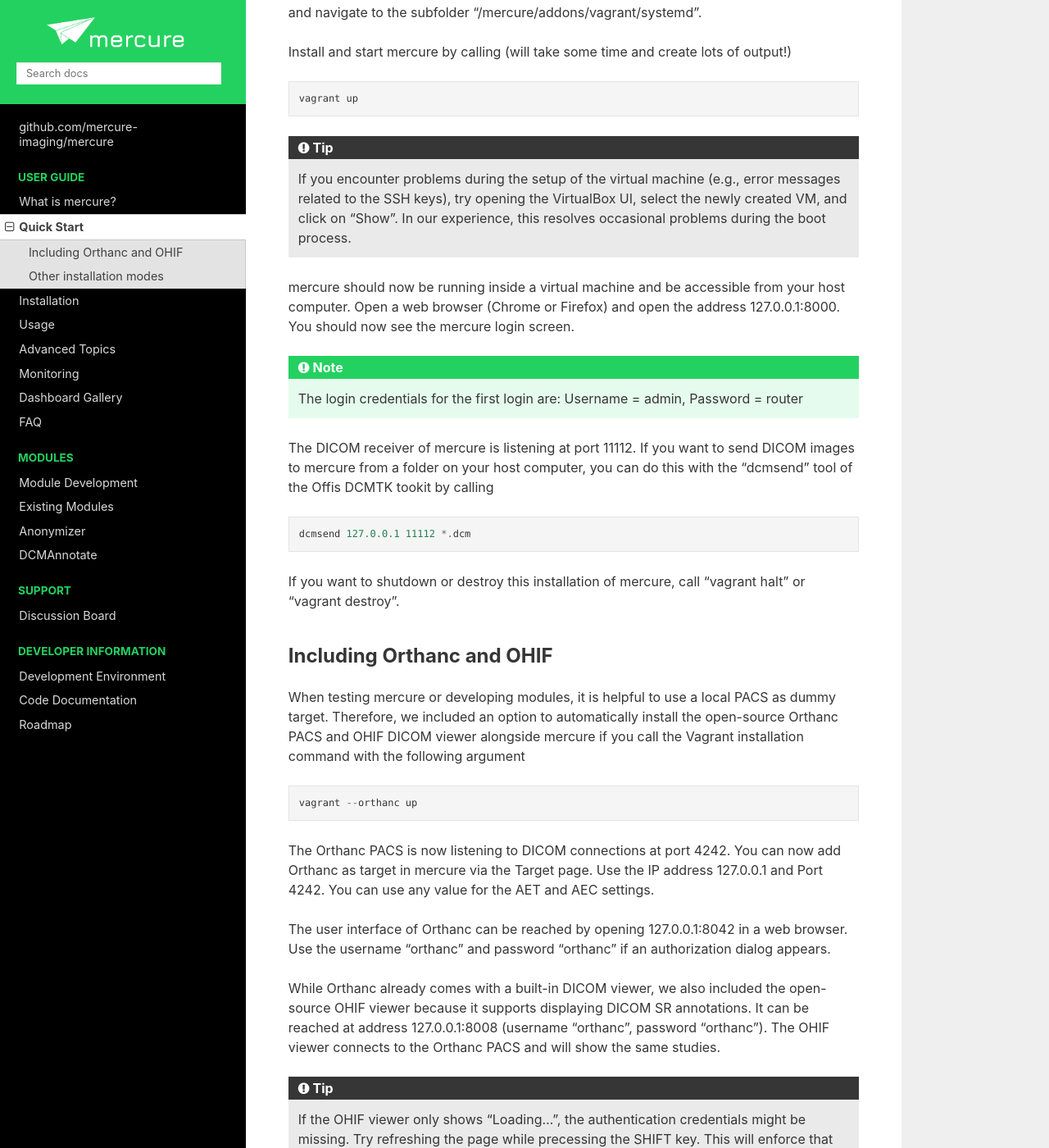
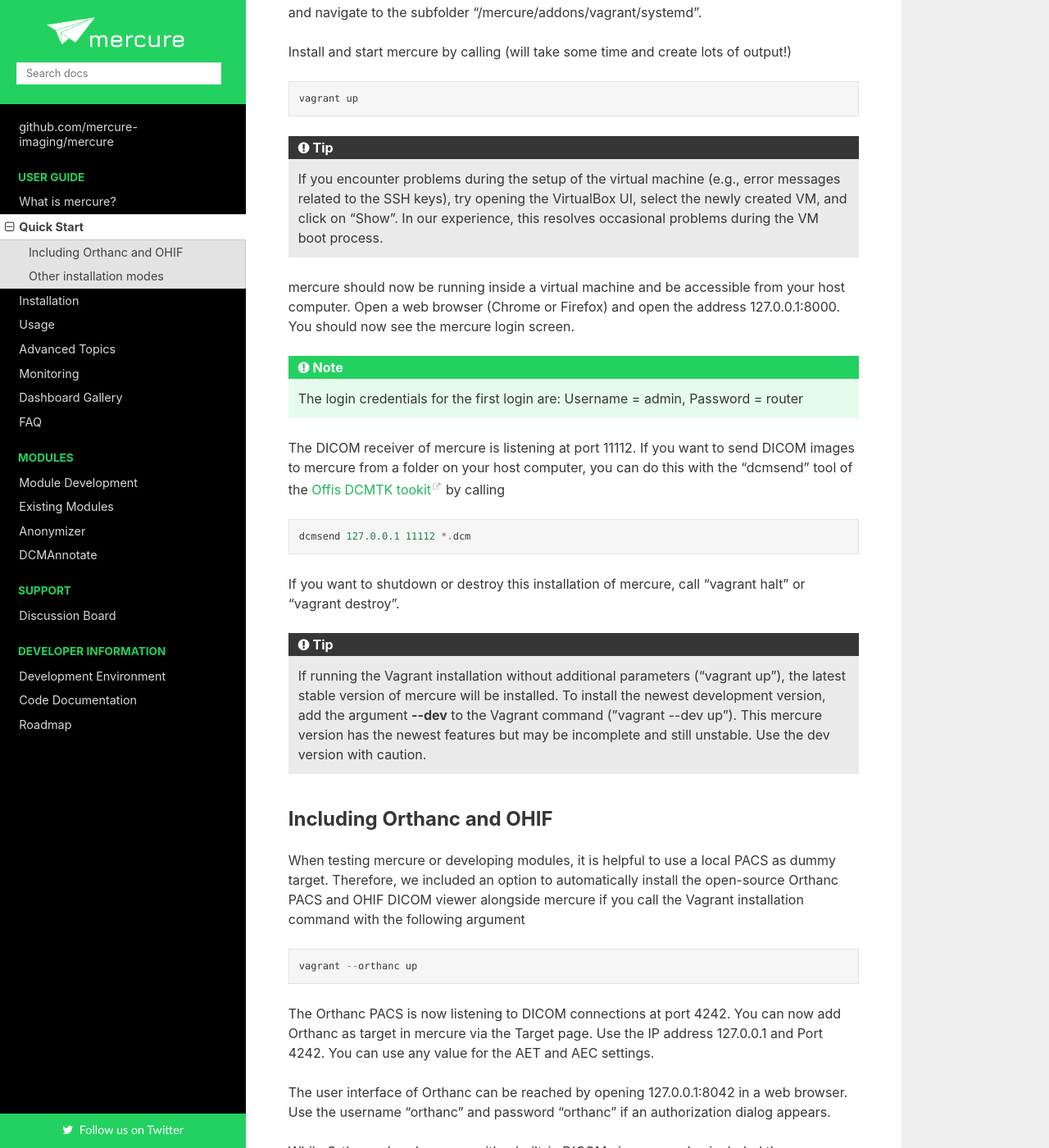
Before and after one commit to mercure-imaging/mercure, a Sphinx documentation site: the page built from docs/quickstart.rst, in a window 1280 px wide and 1400 px high, scrolled down 568 px. Shown: the whole window at 82% size. Built offline with Sphinx 7.4.7 and the Read the Docs theme 2.0.0, drawn with Linux system fonts in a browser that asks for light colours.

Commit message:
Updated documentation

```diff
--- a/docs/_static/custom.css
+++ b/docs/_static/custom.css
@@ -187,7 +187,7 @@
 }
 
 .gitter-open-chat-button, .gitter-open-chat-button:visited, .gitter-open-chat-button:hover {
-    background-color: hsl(141, 71%, 42%);
+    background-color: hsl(141, 71%, 48%);
 }
 
 html.writer-html5 .rst-content table.docutils td>p {
@@ -220,3 +220,11 @@
         display: none;
     }
 }
+
+.rst-versions .rst-current-version {
+    background-color: hsl(141, 71%, 48%);
+}
+
+.wy-side-nav-search>div.version {
+    color: hsla(0,0%,100%,.5);
+}
--- /dev/null
+++ b/docs/_templates/versions.html
@@ -0,0 +1,7 @@
+<div class="rst-versions">
+    <a href="https://twitter.com/mercure_imaging" target="_blank">
+    <span class="rst-current-version" style="text-align: center;">
+      <span class="fa fa-twitter">&nbsp;&nbsp;Follow us on Twitter</span>
+    </span>
+    </a>
+</div>
--- a/docs/intro.rst
+++ b/docs/intro.rst
@@ -26,7 +26,7 @@
 * Extensive monitoring capabilities
 * Completely free and customizable
 
-.. note:: mercure has been released as open-source package under the `GPL-3.0 license <https://www.gnu.org/licenses/gpl-3.0.en.html>`_. This means that it can be installed and used without paying any charges to the authors. Moreover, the source code can be downloaded and modified if specific functionality is required. However, when utilizing the source code to develop customized software, the source code of such extensions or modifications must be released under the GPL license as well. mercure has been written mostly in the Python language and is easily customizable.
+.. note:: mercure has been released as open-source package under the permissive `MIT license <https://choosealicense.com/licenses/mit>`_. This means that it can be installed and used without paying any charges to the authors. Moreover, the source code can be downloaded and modified if specific functionality is required. mercure has been written mostly in the Python language and is easily customizable.
 
 
 Architecture
--- a/docs/quickstart.rst
+++ b/docs/quickstart.rst
@@ -17,18 +17,29 @@
 
     vagrant up
 
-.. tip:: If you encounter problems during the setup of the virtual machine (e.g., error messages related to the SSH keys), try opening the VirtualBox UI, select the newly created VM, and click on "Show". In our experience, this resolves occasional problems during the boot process.
+.. tip:: If you encounter problems during the setup of the virtual machine (e.g., error messages related to the SSH keys), try opening the VirtualBox UI, select the newly created VM, and click on "Show". In our experience, this resolves occasional problems during the VM boot process.
 
 mercure should now be running inside a virtual machine and be accessible from your host computer. Open a web browser (Chrome or Firefox) and open the address 127.0.0.1:8000. You should now see the mercure login screen.
 
 .. note:: The login credentials for the first login are: Username = admin, Password = router
 
-The DICOM receiver of mercure is listening at port 11112. If you want to send DICOM images to mercure from a folder on your host computer, you can do this with the "dcmsend" tool of the Offis DCMTK tookit by calling
+The DICOM receiver of mercure is listening at port 11112. If you want to send DICOM images to mercure from a folder on your host computer, you can do this with the "dcmsend" tool of the `Offis DCMTK tookit <https://dicom.offis.de/dcmtk.php.en>`_ by calling
 ::
 
     dcmsend 127.0.0.1 11112 *.dcm
 
 If you want to shutdown or destroy this installation of mercure, call "vagrant halt" or "vagrant destroy".
+
+.. tip:: If running the Vagrant installation without additional parameters ("vagrant up"), the latest stable version of mercure will be installed. To install the newest development version, add the argument |subst1| to the Vagrant command ("|subst2|"). This mercure version has the newest features but may be incomplete and still unstable. Use the dev version with caution.
+
+.. |subst1| raw:: html
+
+   <strong>--dev</strong>
+
+.. |subst2| raw:: html
+
+   vagrant --dev up
+
 
 Including Orthanc and OHIF
 --------------------------
```
Also changed, not shown: docs/environment.rst (+11 -0 lines).
